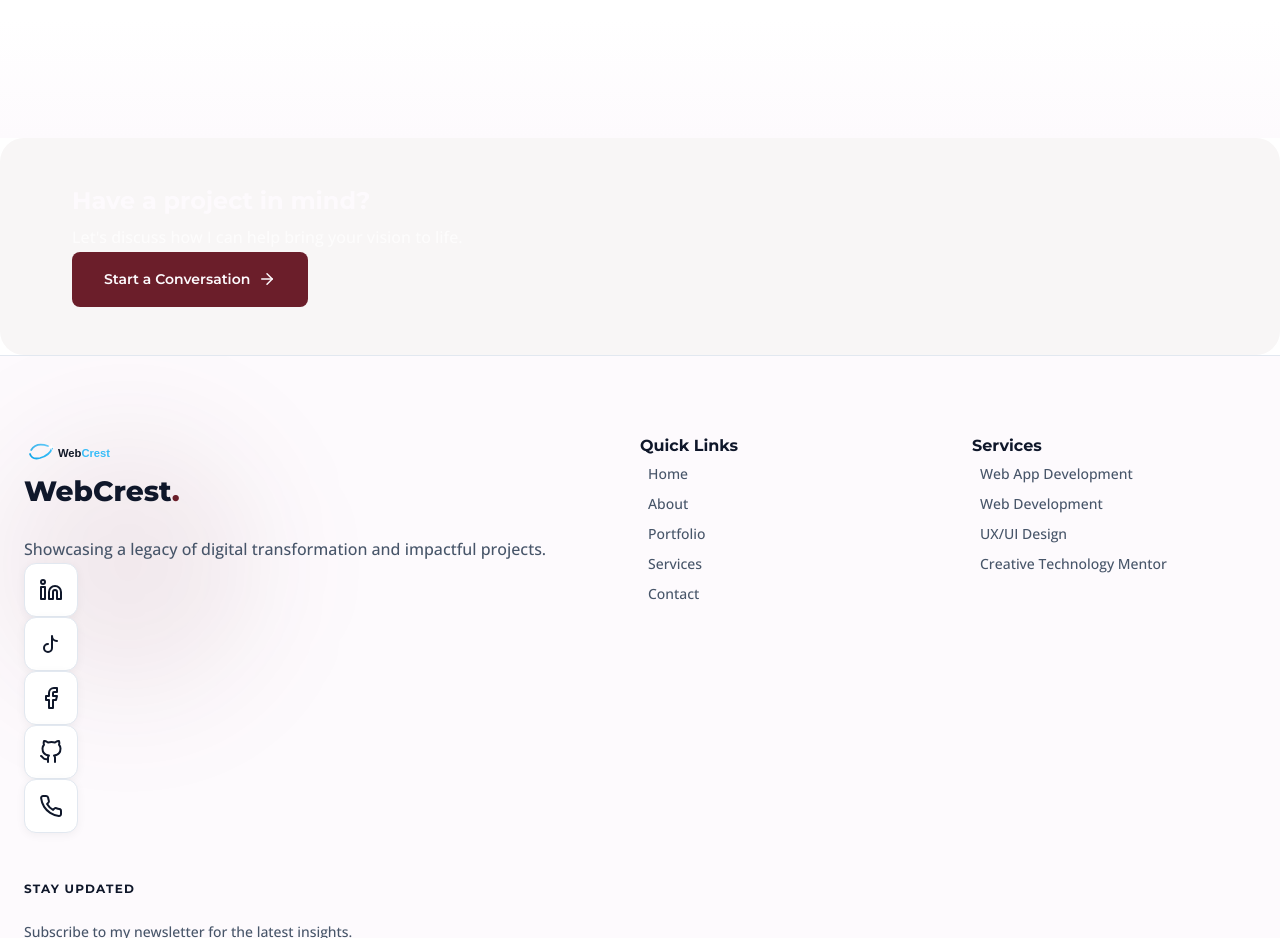
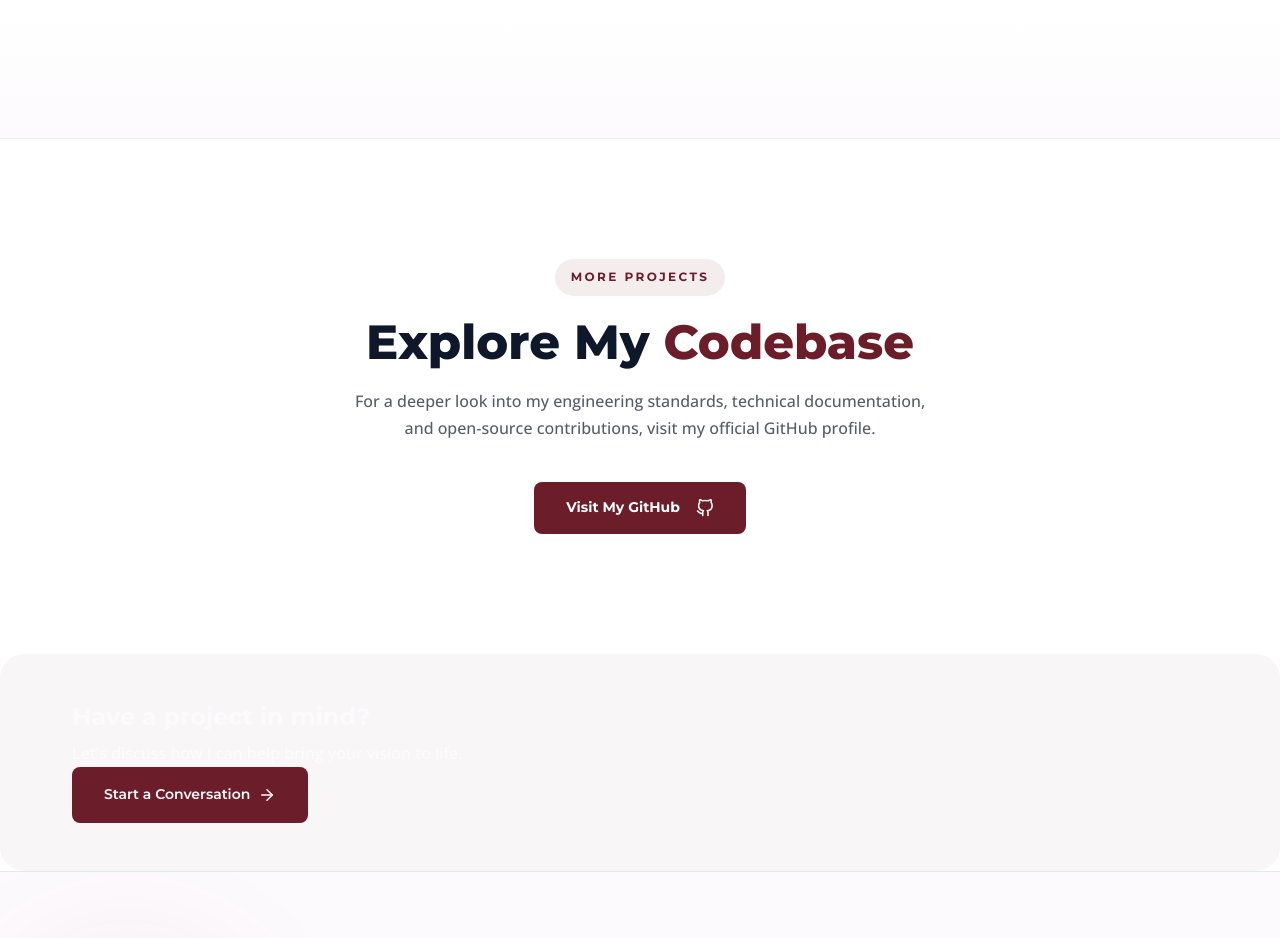
Before and after one commit to ike2040/Ike-portfolio, a plain HTML site: page portfolio.html in a window 1280 px wide. Shown: the part 1280-2218 px from the top of the page. Drawn offline with nearby package versions, Linux system fonts and the light colour scheme.

Commit message:
feat: add GitHub CTA sections to home and portfolio pages

```diff
--- a/portfolio.html
+++ b/portfolio.html
@@ -72,6 +72,26 @@
                             high-performance SVG branding to establish a market-leading digital presence.</p>
                     </div>
                 </div>
+            </div>
+        </div>
+    </section>
+
+    <!-- GitHub CTA Section -->
+    <section class="github-cta section-padding" style="border-top: 1px solid rgba(0,0,0,0.05);">
+        <div class="container">
+            <div class="text-center scroll-animate">
+                <span class="section-label">More Projects</span>
+                <h2 class="section-title">Explore My <span class="accent">Codebase</span></h2>
+                <p class="section-subtitle" style="max-width: 600px; margin: 0 auto 40px;">For a deeper look into my engineering standards, technical documentation, and open-source contributions, visit my official GitHub profile.</p>
+                <a href="https://github.com/ike2040" target="_blank" class="btn-primary">
+                    Visit My GitHub
+                    <svg width="18" height="18" viewBox="0 0 24 24" fill="none" stroke="currentColor" stroke-width="2"
+                        stroke-linecap="round" stroke-linejoin="round" style="margin-left: 8px;">
+                        <path
+                            d="M9 19c-5 1.5-5-2.5-7-3m14 6v-3.87a3.37 3.37 0 0 0-.94-2.61c3.14-.35 6.44-1.54 6.44-7A5.44 5.44 0 0 0 20 4.77 5.07 5.07 0 0 0 19.91 1S18.73.65 16 2.48a13.38 13.38 0 0 0-7 0C6.27.65 5.09 1 5.09 1A5.07 5.07 0 0 0 5 4.77a5.44 5.44 0 0 0-1.5 3.78c0 5.42 3.3 6.61 6.44 7A3.37 3.37 0 0 0 9 18.13V22">
+                        </path>
+                    </svg>
+                </a>
             </div>
         </div>
     </section>
```
Also changed, not shown: index.html (+9 -0 lines), services.html (+10 -9 lines).
